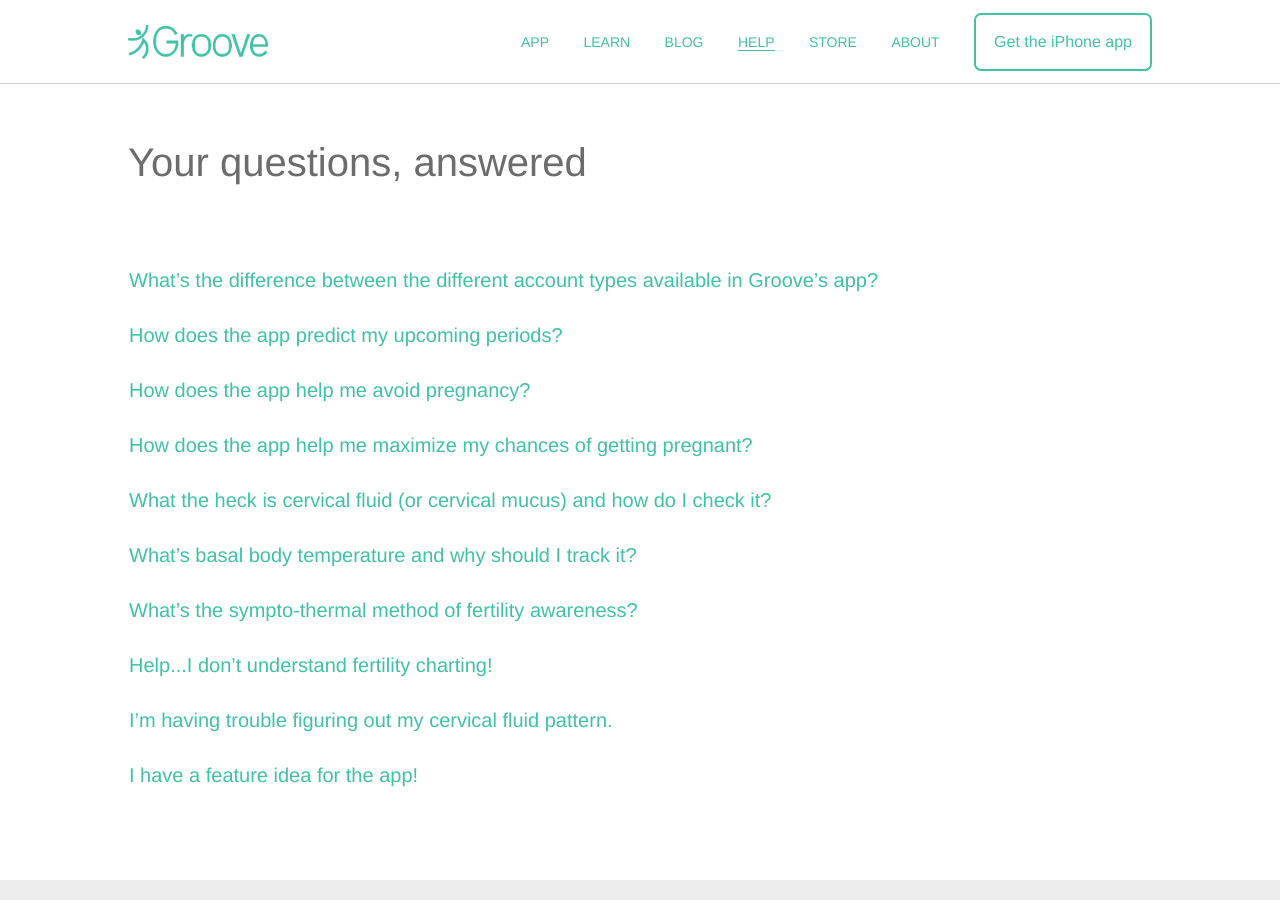
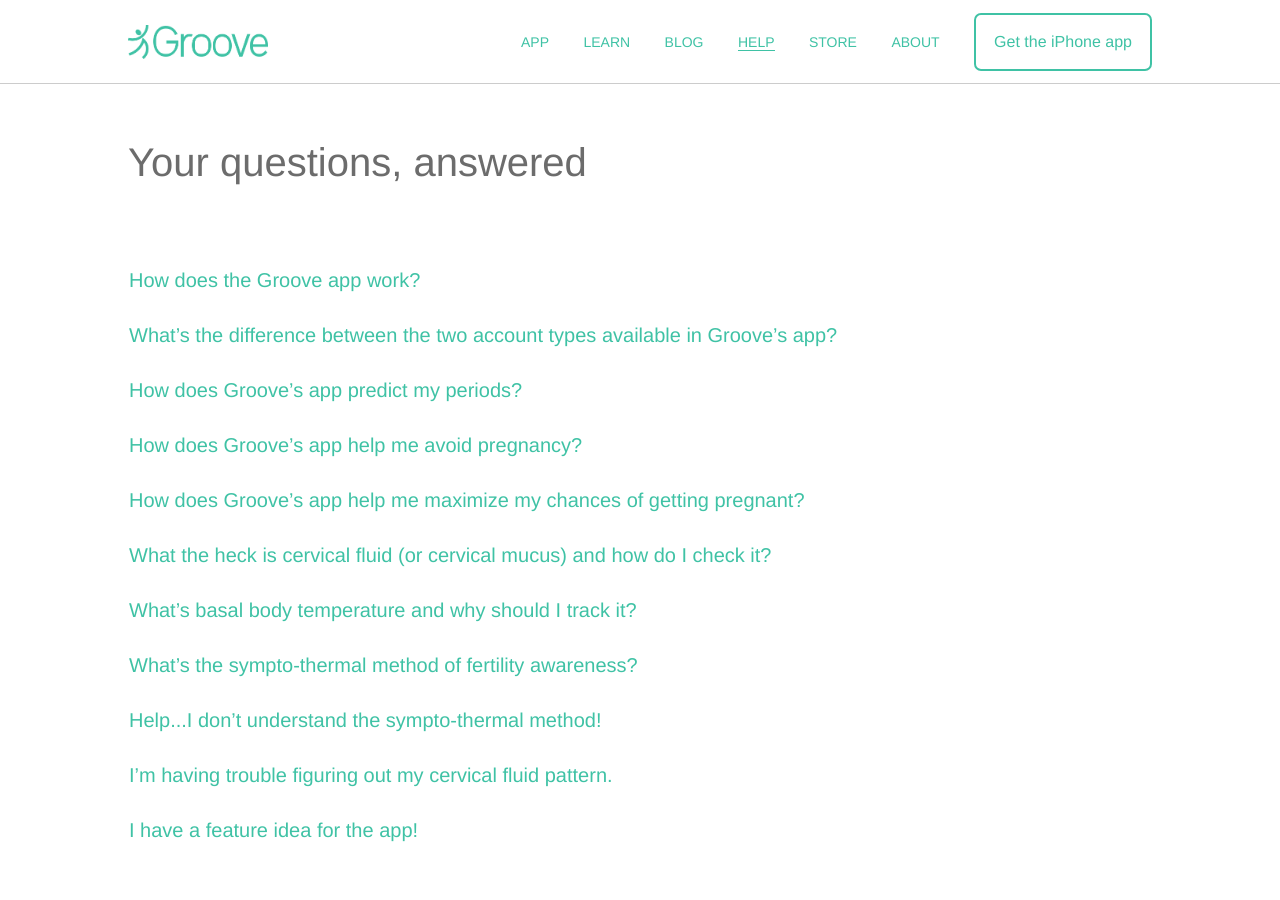
Before and after one commit to readytogroove/readytogroove.github.io, a Jekyll site: the page built from help.html, in a window 1280 px wide and 900 px high. Built offline with Jekyll 4.4.1, drawn with Linux system fonts in a browser that asks for light colours; nearby versions of some CDN libraries; Markdown is read by kramdown in place of the engine named in the settings.

Commit message:
updates to help.html that will be live when website updates are pushed

```diff
--- a/help.html
+++ b/help.html
@@ -10,7 +10,7 @@
 		<div class="faq">
 			<h1 class="help-header gray-dark">Your questions, answered</h1>
 			<div class="panel-group" id="accordion">
-				<!-- <div class="panel panel-default">
+				<div class="panel panel-default">
 			    <div class="panel-heading">
 			      <p class="panel-title">
 			        <a class="text-link" data-toggle="collapse" data-parent="#accordion" href="#collapseOne">
@@ -21,23 +21,23 @@
 			    <div id="collapseOne" class="panel-collapse collapse">
 			      <div class="panel-body">
 			      	<p class="gray-light">
-			        Our app has two account types: (1) Cycle Tracking and (2) Fertility Charting. Groove’s advanced Fertility Charting account has all the amazing features you need to practice the sympto-thermal method of fertility awareness to find out precisely when you&rsquo;re fertile. The sympto-thermal method is an incredible way to take control of your reproductive health, and it requires the daily charting of two simple fertility signs: (1) cervical fluid and (2) basal body temperature. The sympto-thermal method can be used to naturally and effectively avoid pregnancy, as a tool to help you get pregnant quickly, or as a tool to monitor your reproductive health! <a class="text-link" href="/the-cycle">Learn how to practice the sympto-thermal method for free</a>.
+			        The very first time you open the Groove app, you will be asked a series of questions about your family planning goals (or lack thereof) and about your cycles. Groove uses this information to provide you with a highly curated app experience, customizing and tailoring everything in your app from your data fields to the educational information that helps you learn about your body. This helps you track the data that matters to <em>you</em>, eliminating all the fluff. Not interested in getting pregnant? Then you probably don&rsquo;t care about entering data about ovulation predictor kits! Your body and your cycles are unique, and we think <em>your</em> app should reflect that. Are you ready to Groove?! <a class="text-link" href="/">Learn more about Groove&rsquo;s app</a>.
 			      	</p>
 			      </div>
 			    </div>
-			  </div> -->
+			  </div>
 			  <div class="panel panel-default">
 			    <div class="panel-heading">
 			      <p class="panel-title">
 			        <a class="text-link" data-toggle="collapse" data-parent="#accordion" href="#collapseTwo">
-			          What&rsquo;s the difference between the different account types available in Groove&rsquo;s app?
+			          What&rsquo;s the difference between the two account types available in Groove&rsquo;s app?
 			        </a>
 			      </p>
 			    </div>
 			    <div id="collapseTwo" class="panel-collapse collapse">
 			      <div class="panel-body">
 			      	<p class="gray-light">
-			        There are two account types in Groove&rsquo;s Period &amp; Fertility Tracker: (1) Cycle Tracking and (2) Fertility Charting. Our Cycle Tracking account helps you track your cycles and predict upcoming periods with awesome accuracy. Groove&rsquo;s advanced Fertility Charting account has all the amazing features you need to practice the sympto-thermal method of fertility awareness to find out precisely when you&rsquo;re fertile. The sympto-thermal method is an incredible way to take control of your reproductive health, and it requires the daily charting of two simple fertility signs: (1) <a class="text-link" href="/the-cycle/chapter-6-hormone-changes-and-fertility-signals/#what-is-cervical-fluid">cervical fluid</a> and (2) <a class="text-link" href="/the-cycle/chapter-6-hormone-changes-and-fertility-signals/#what-is-bbt">basal body temperature</a>. The sympto-thermal method can be used to avoid pregnancy without hormones or devices, to maximize your chances of getting pregnant, to keep tabs on your reproductive health, or to predict upcoming periods with amazing accuracy! <a class="text-link" href="/the-cycle">Learn how to practice the sympto-thermal method</a> right from our website.
+			        There are two account types in Groove&rsquo;s Period &amp; Fertility Tracker: (1) Groove Basic and (2) Groove Pro. Groove&rsquo;s Basic account helps you track your cycles and predict upcoming periods with awesome accuracy. Groove&rsquo;s advanced Pro account has all the amazing features you need to practice the sympto-thermal method of fertility awareness to avoid pregnancy without hormones or devices, to maximize your chances of getting pregnant, to keep tabs on your reproductive health, or (for those of you with irregular cycles) to predict the start of your next period with amazing accuracy! The sympto-thermal method is an incredible way to take control of your reproductive health, and it requires the daily observation of two simple things: (1) <a class="text-link" href="/the-cycle/chapter-6-hormone-changes-and-fertility-signals/#what-is-cervical-fluid">cervical fluid</a> and (2) <a class="text-link" href="/the-cycle/chapter-6-hormone-changes-and-fertility-signals/#what-is-bbt">basal body temperature</a>. <a class="text-link" href="/the-cycle">Learn how to practice the sympto-thermal method</a> right from our website.
 			      	</p>
 			      </div>
 			    </div>
@@ -46,14 +46,14 @@
 			    <div class="panel-heading">
 			      <p class="panel-title">
 			        <a class="text-link" data-toggle="collapse" data-parent="#accordion" href="#collapseThree">
-			          How does the app predict my upcoming periods?
+			          How does Groove&rsquo;s app predict my periods?
 			        </a>
 			      </p>
 			    </div>
 			    <div id="collapseThree" class="panel-collapse collapse">
 			      <div class="panel-body">
 			      	<p class="gray-light">
-			        Every month, your body experiences hormone changes that cause you to get your period. These fluctuating hormone levels cause certain changes in your body, like changes in your cervical fluid. Our advanced algorithms use modern science, plus the information you enter into your app, to predict your upcoming periods. This means you&rsquo;ll never be caught off guard, and you&rsquo;ll always have an accurate picture of what&rsquo;s going on in your body. Even if your cycles are irregular, don&rsquo;t fret. Our advanced Fertility Charting account can help you make sense of your cycles and will predict your periods with amazing accuracy. <!-- <a class="text-link" href="/blog/2014-10-08-tracking-your-cycles-with-groove">Learn more about using Groove to track your cycles</a>. -->
+			        Every month, your body experiences hormone changes that cause you to get your period. These fluctuating hormone levels cause certain changes in your body, like changes in your <a class="text-link" target="_blank" href="http://www.whatiscervicalfluid.com">cervical fluid</a>. Our advanced algorithms use modern science&mdash;plus the information you enter into your app about your cervical fluid and/or basal body temperature&mdash;to predict your upcoming periods. This means you&rsquo;ll never be caught off guard, and you&rsquo;ll always have an accurate picture of what&rsquo;s going on in your body. Even if your cycles are irregular, don&rsquo;t fret. The Groove Pro account can help you make sense of your cycles and will predict your periods with amazing accuracy. <a class="text-link" href="/blog/2014-10-08-tracking-your-cycles-with-groove">Learn more about using Groove to track your cycles</a>.
 			      	</p>
 			      </div>
 			    </div>
@@ -62,14 +62,14 @@
 			    <div class="panel-heading">
 			      <p class="panel-title">
 			        <a class="text-link" data-toggle="collapse" data-parent="#accordion" href="#collapseFour">
-			          How does the app help me avoid pregnancy?
+			          How does Groove&rsquo;s app help me avoid pregnancy?
 			        </a>
 			      </p>
 			    </div>
 			    <div id="collapseFour" class="panel-collapse collapse">
 			      <div class="panel-body">
 			      	<p class="gray-light">
-			        Women are only able to get pregnant for a portion of the menstrual cycle, and Groove&rsquo;s app helps you figure out when you are and aren&rsquo;t fertile. By tracking two scientifically-backed signs of fertility&mdash;<a class="text-link" href="/the-cycle/chapter-6-hormone-changes-and-fertility-signals/#what-is-cervical-fluid">cervical fluid</a> and <a class="text-link" href="/the-cycle/chapter-6-hormone-changes-and-fertility-signals/#what-is-bbt">basal body temperature</a>&mdash;you&rsquo;re able to determine when you are and aren&rsquo;t at risk of experiencing an unintended pregnancy. This means more confidence and less worrying. <a class="text-link" href="/the-cycle">Learn how to use cervical fluid and basal body temperature to detect when you&rsquo;re fertile.</a><!-- <a class="text-link" href="/blog/2014-10-05-charting-your-fertility-to-avoid-pregnancy">Learn more about using Groove to avoid pregnancy</a>. -->
+			        Women are only able to get pregnant for a portion of the menstrual cycle, and Groove&rsquo;s app helps you figure out when you are and aren&rsquo;t fertile. By tracking two scientifically-backed signs of fertility&mdash;<a class="text-link" href="/the-cycle/chapter-6-hormone-changes-and-fertility-signals/#what-is-cervical-fluid">cervical fluid</a> and <a class="text-link" href="/the-cycle/chapter-6-hormone-changes-and-fertility-signals/#what-is-bbt">basal body temperature</a>&mdash;you&rsquo;re able to determine when you are and aren&rsquo;t at risk of experiencing an unintended pregnancy. This means more confidence and less worrying. <a class="text-link" href="/the-cycle">Learn how to use cervical fluid and basal body temperature to detect when you&rsquo;re fertile.</a><a class="text-link" href="/blog/2014-10-05-charting-your-fertility-to-avoid-pregnancy">Learn more about using Groove to avoid pregnancy</a>.
 			      	</p>
 			      </div>
 			    </div>
@@ -78,7 +78,7 @@
 			    <div class="panel-heading">
 			      <p class="panel-title">
 			        <a class="text-link" data-toggle="collapse" data-parent="#accordion" href="#collapseFive">
-			          How does the app help me maximize my chances of getting pregnant?
+			          How does Groove&rsquo;s app help me maximize my chances of getting pregnant?
 			        </a>
 			      </p>
 			    </div>
@@ -101,7 +101,7 @@
 			    <div id="collapseSix" class="panel-collapse collapse">
 			      <div class="panel-body">
 			      	<p class="gray-light">
-			        Throughout your cycle, your cervix produces a special fluid that causes you to become fertile. This cervical fluid undergoes changes during your cycle, becoming progressively more wet and slippery&mdash;and more hospitable to sperm&mdash;as ovulation gets closer. Monitoring the changes in your cervical fluid allows you to pinpoint which days you are and aren&rsquo;t able to get pregnant. It&rsquo;s also an excellent way to make sure your reproductive system is in good health. Learning how to check your cervical fluid is both simple and incredibly useful. You can <a class="text-link" href="/the-cycle/chapter-6-hormone-changes-and-fertility-signals/#what-is-cervical-fluid">read more about cervical fluid</a> on our website or get in touch with a <a class="text-link" href="/the-cycle/appendix-d-fertility-awareness-and-menstrual-health-resources">fertility awareness educator</a> for some one-on-one guidance.
+			        Throughout your cycle, your cervix produces a special fluid that causes you to become fertile. This <a class="text-link" target="_blank" href="http://www.whatiscervicalfluid.com">cervical fluid</a> undergoes changes during your cycle, becoming progressively more wet and slippery&mdash;and more hospitable to sperm&mdash;as ovulation gets closer. Monitoring the changes in your cervical fluid allows you to pinpoint which days you are and aren&rsquo;t able to get pregnant. It&rsquo;s also an excellent way to make sure your reproductive system is in good health. Learning how to check your cervical fluid is both simple and incredibly useful. You can <a class="text-link" href="/the-cycle/chapter-6-hormone-changes-and-fertility-signals/#what-is-cervical-fluid">read more about cervical fluid</a> on our website or get in touch with a <a class="text-link" href="/the-cycle/appendix-d-fertility-awareness-and-menstrual-health-resources">fertility awareness educator</a> for some one-on-one guidance.
 			      	</p>
 			      </div>
 			    </div>
@@ -117,7 +117,7 @@
 			    <div id="collapseEight" class="panel-collapse collapse">
 			      <div class="panel-body">
 			        <p class="gray-light">
-			        Basal body temperature (BBT) is defined as your body&rsquo;s core temperature at rest. There is only a fraction of your cycle when a pregnancy is possible, and measuring your BBT helps you determine exactly when that is. <a class="text-link" href="/img/book/sympto-thermal-fertility-awareness-method-basal-body-temperature-pattern-confirm-ovulation-chart.jpg">See how BBT changes during your menstrual cycle.</a> Measuring BBT confirms ovulation and can also be useful in the detection of hormone imbalance. The best time to measure your BBT is first thing in the morning when you wake up, before you get out of bed or drink water. <a class="text-link" href="/the-cycle/chapter-6-hormone-changes-and-fertility-signals/#what-is-bbt">Learn more about basal body temperature</a>.
+				       There&rsquo;s only a fraction of your cycle when it&rsquo;s possible to get pregnant, and measuring your basal body temperature&mdash;which is defined as your body&rsquo;s core temperature at rest&mdash;helps you determine exactly when that is. Measuring your basal body temperature (BBT) is a window into the natural hormone fluctuations that happen during your cycle. Measuring BBT confirms ovulation and can also be useful in the detection of hormone imbalance. <a class="text-link" href="/img/book/sympto-thermal-fertility-awareness-method-basal-body-temperature-pattern-confirm-ovulation-chart.jpg">See how your basal body temperature changes throughout your menstrual cycle.</a> The best time to measure your BBT is first thing in the morning when you wake up, before you get out of bed or drink water. <a class="text-link" href="/the-cycle/chapter-6-hormone-changes-and-fertility-signals/#what-is-bbt">Learn more about basal body temperature</a>.
 			      	</p>
 			      </div>
 			    </div>
@@ -142,7 +142,7 @@
 			    <div class="panel-heading">
 			      <p class="panel-title">
 			        <a class="text-link" data-toggle="collapse" data-parent="#accordion" href="#collapseTen">
-			          Help...I don&rsquo;t understand fertility charting!
+			          Help...I don&rsquo;t understand the sympto-thermal method!
 			        </a>
 			      </p>
 			    </div>
@@ -165,7 +165,7 @@
 			    <div id="collapseEleven" class="panel-collapse collapse">
 			      <div class="panel-body">
 			        <p class="gray-light">
-			        Every cervical fluid pattern is unique, and it may take a few cycles to become familiar with yours. But trust us when we say this knowledge is completely worth the time! If you find yourself stuck, there&rsquo;s <a class="text-link" href="/the-cycle/chapter-8-checking-fertility-signs-how-to">lots of info</a> (and <a class="text-link" href="/the-cycle/appendix-e-visualizing-cervical-fluid-changes/">pictures</a>) on our website that can help. If you still find yourself struggling, we recommend getting in touch with a <a class="text-link" href="/the-cycle/appendix-d-fertility-awareness-and-menstrual-health-resources">fertility awareness educator</a> to give you the confidence you need.
+			        Every cervical fluid pattern is unique, and it may take a few cycles to become familiar with yours. But trust us when we say this knowledge is completely worth the time! If you find yourself stuck, check out this <a class="text-link" href="/the-cycle/chapter-8-checking-fertility-signs-how-to">information about cervical fluid</a> and these <a class="text-link" href="/the-cycle/appendix-e-visualizing-cervical-fluid-changes/">images of cervical fluid</a>. If you still find yourself struggling, we recommend getting in touch with a <a class="text-link" href="/the-cycle/appendix-d-fertility-awareness-and-menstrual-health-resources">fertility awareness educator</a> to give you the confidence you need.
 			      	</p>
 			      </div>
 			    </div>
@@ -181,7 +181,7 @@
 			    <div id="collapseTwelve" class="panel-collapse collapse">
 			      <div class="panel-body">
 			        <p class="gray-light">
-			        Great! We love getting feedback about how we&rsquo;re doing, and we&rsquo;re always looking for ways to improve. If you&rsquo;ve got ideas or suggestions, drop us a line at <a class="text-link" href="mailto:howdy@readytogroove.com">howdy@readytogroove.com</a>. We&rsquo;d love to hear from you!
+			        Great! We love getting feedback about how we&rsquo;re doing, and we&rsquo;re always looking for ways to improve. If you&rsquo;ve got ideas or suggestions (or if you just want to say "hi"), drop us a line at <a class="text-link" href="mailto:howdy@readytogroove.com">howdy@readytogroove.com</a>. We&rsquo;d love to hear from you!
 			      	</p>
 			      </div>
 			    </div>
```
